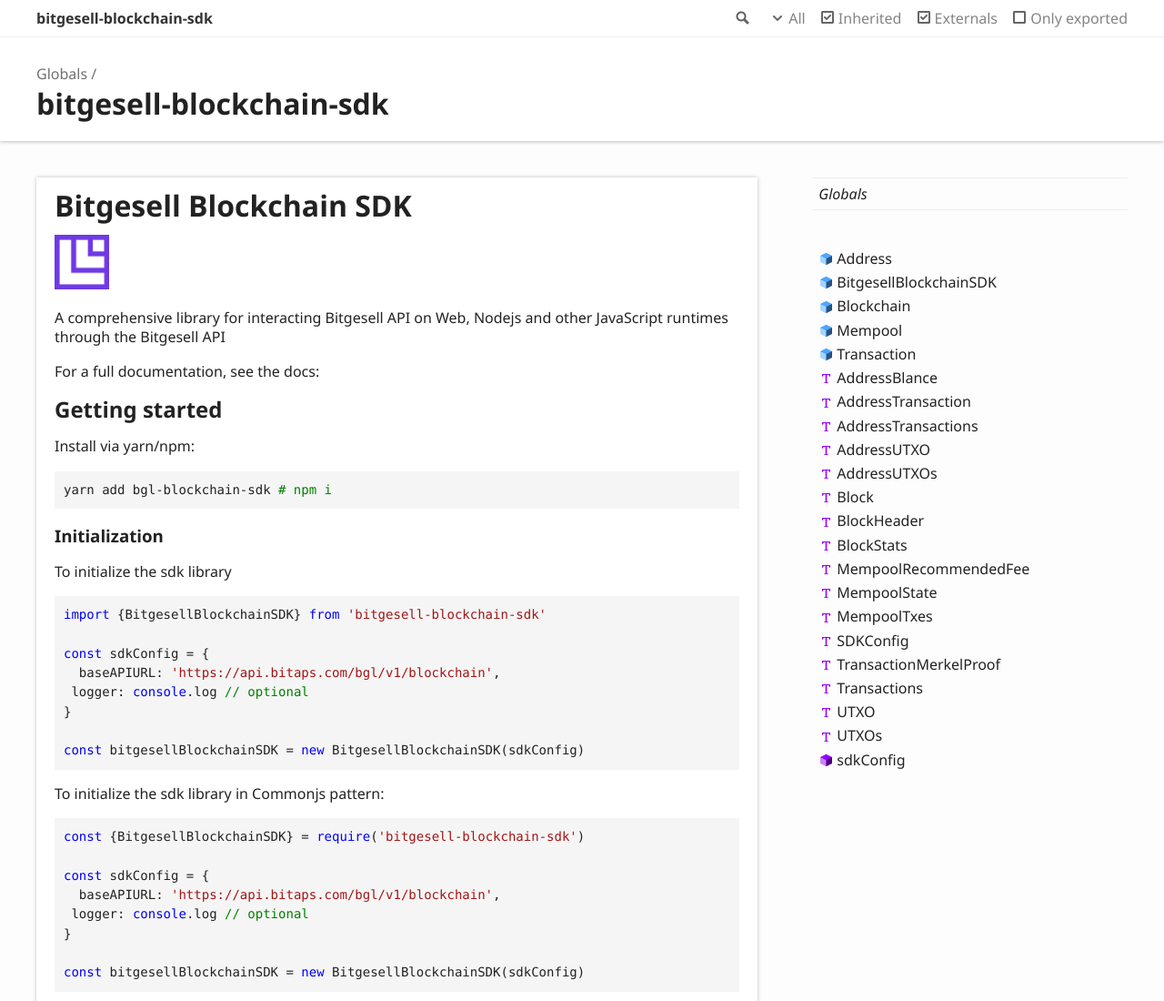
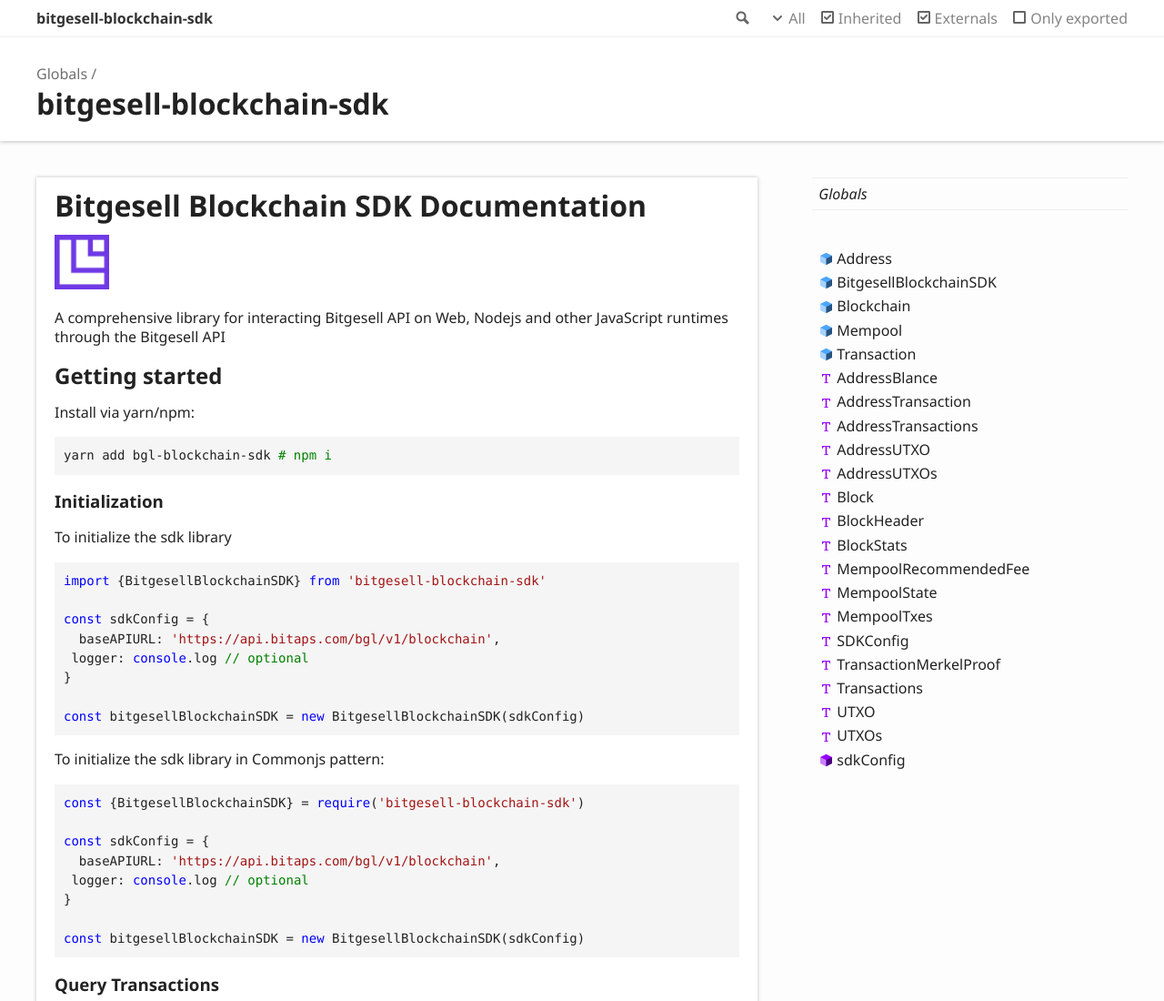
Before and after one commit to BitgesellOfficial/bitgesell-blockchain-sdk-docs, a plain HTML site: page index.html in a window 1280 px wide. Shown: the top 1100 px of the page at 91% size. Drawn offline with Linux system fonts and the light colour scheme.

Commit message:
minor changes

```diff
--- a/index.html
+++ b/index.html
@@ -65,11 +65,11 @@
 		<div class="col-8 col-content">
 			<div class="tsd-panel tsd-typography">
 				<a href="#bitgesell-blockchain-sdk" id="bitgesell-blockchain-sdk" style="color: inherit; text-decoration: none;">
-					<h1>Bitgesell Blockchain SDK</h1>
+					<h1>Bitgesell Blockchain SDK Documentation</h1>
 				</a>
 				<img src="./Icon.png" style="height: 60px;"/>
 				<p>A comprehensive library for interacting Bitgesell API on Web, Nodejs and other JavaScript runtimes through the Bitgesell API</p>
-				<p>For a full documentation, see the docs: </p>
+
 				<a href="#getting-started" id="getting-started" style="color: inherit; text-decoration: none;">
 					<h2>Getting started</h2>
 				</a>
```
Also changed, not shown: README.md.
